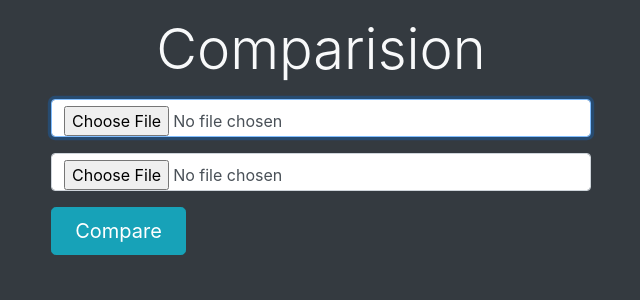
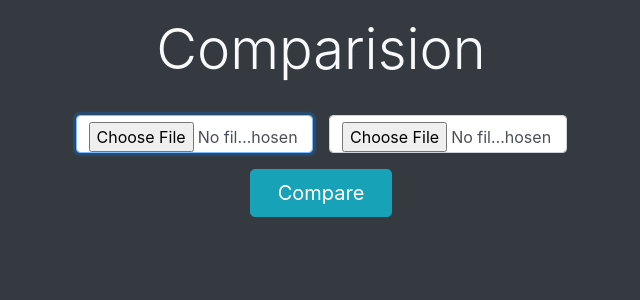
Before and after one commit to geniusunil/django-web-scraper, a Django app: page /compare in a window 1280 px wide. Shown: the part 114-414 px from the top of the page, without its empty margins (319-959 px from the left). Run offline with Django 3.2, Linux system fonts and the light colour scheme; some libraries are stand-ins or nearby versions.

Commit message:
Updated version

```diff
--- a/compare/views.py
+++ b/compare/views.py
@@ -31,6 +31,6 @@ def comp(request):
 		for line in updated_csv_list:
 			writer.writerow(line)
 
-			return response
+		return response
 
 	return render(request,'compare.html')
--- a/mainscrap/views.py
+++ b/mainscrap/views.py
@@ -1,5 +1,5 @@
 from django.http import HttpResponse, HttpResponseRedirect
-from django.shortcuts import render, redirect, reverse
+from django.shortcuts import render
 import requests
 from bs4 import BeautifulSoup
 import csv
@@ -34,7 +34,6 @@ def index(request):
             price_data = [data.text for data in p_price]
             image_data = [data['src'] for data in p_image]
             dec = {'name':name_data, 'price':price_data, 'image':image_data, 'url':url}
-
 
         return render(request,'data.html', dec)
 
--- a/scraperamazone/settings.py
+++ b/scraperamazone/settings.py
@@ -26,7 +26,6 @@ INSTALLED_APPS = [
     'django.contrib.messages',
     'django.contrib.staticfiles',
     'mainscrap',
-    'django_cron',
     'django_registration',
     'user',
 
--- a/scraperamazone/wsgi.py
+++ b/scraperamazone/wsgi.py
@@ -11,7 +11,6 @@ import os
 from django.core.wsgi import get_wsgi_application
 from django.core.management import call_command
 
-call_command('runcrons')
 
 
 os.environ.setdefault('DJANGO_SETTINGS_MODULE', 'scraperamazone.settings')
--- a/templates/compare.html
+++ b/templates/compare.html
@@ -6,9 +6,13 @@
         <div class="col-md-6">
             <form method="POST" action="" enctype="multipart/form-data">{% csrf_token %}
                 <h1 class="mb-3 display-4 text-light">Comparision</h1>
-                <input type="file" id="file1" name="file1" class="form-control mt-3" required autofocus>
-                <input type="file" id="file2" name="file2" class="form-control mt-3" required autofocus>
-                <button class="mt-3 col-md-3 btn btn-lg btn-info btn-block" type="submit">Compare</button>
+                <div class="row justify-content-md-center">
+                    <input type="file" id="file1" name="file1" class="form-control col-md-5 mt-3 mr-3" required autofocus>
+                    <input type="file" id="file2" name="file2" class="form-control col-md-5 mt-3" required autofocus>
+                </div>
+                <div class="row justify-content-md-center">
+                    <button class="mt-3 col-md-3 btn btn-lg btn-info btn-block" type="submit">Compare</button>
+                </div>
             </form>
         </div>
     </div>
```
Also changed, not shown: db.sqlite3.
